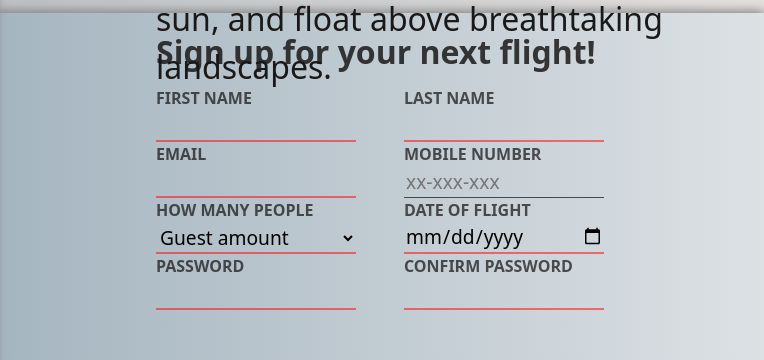
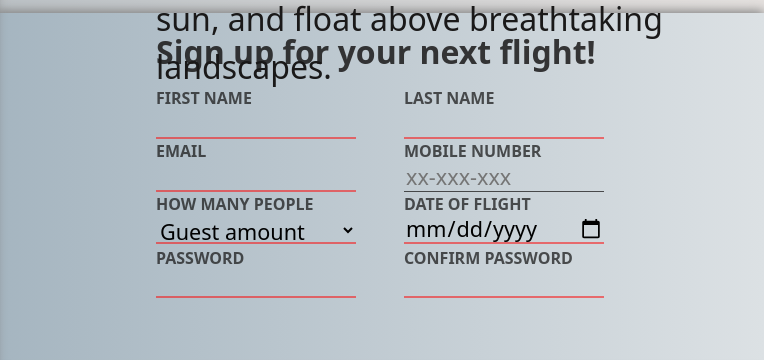
Before and after one commit to mozartdd/sign-up-form, a plain HTML site: page index.html in a window 1280 px wide. Shown: the part 187-547 px from the top of the page, 516-1280 px from the left. Drawn offline with Linux system fonts and the light colour scheme.

Commit message:
added less height on input and select elements

```diff
--- a/styles.css
+++ b/styles.css
@@ -110,8 +110,8 @@ input, select {
     background: none;
     border: none;
     border-bottom: 1px solid rgba(26, 25, 25, 0.74);
-    height: 2rem;
-    font-size: 1.2rem;
+    height: 1.8rem;
+    font-size: 1.35rem;
     width: 200px;
 }
 
```
